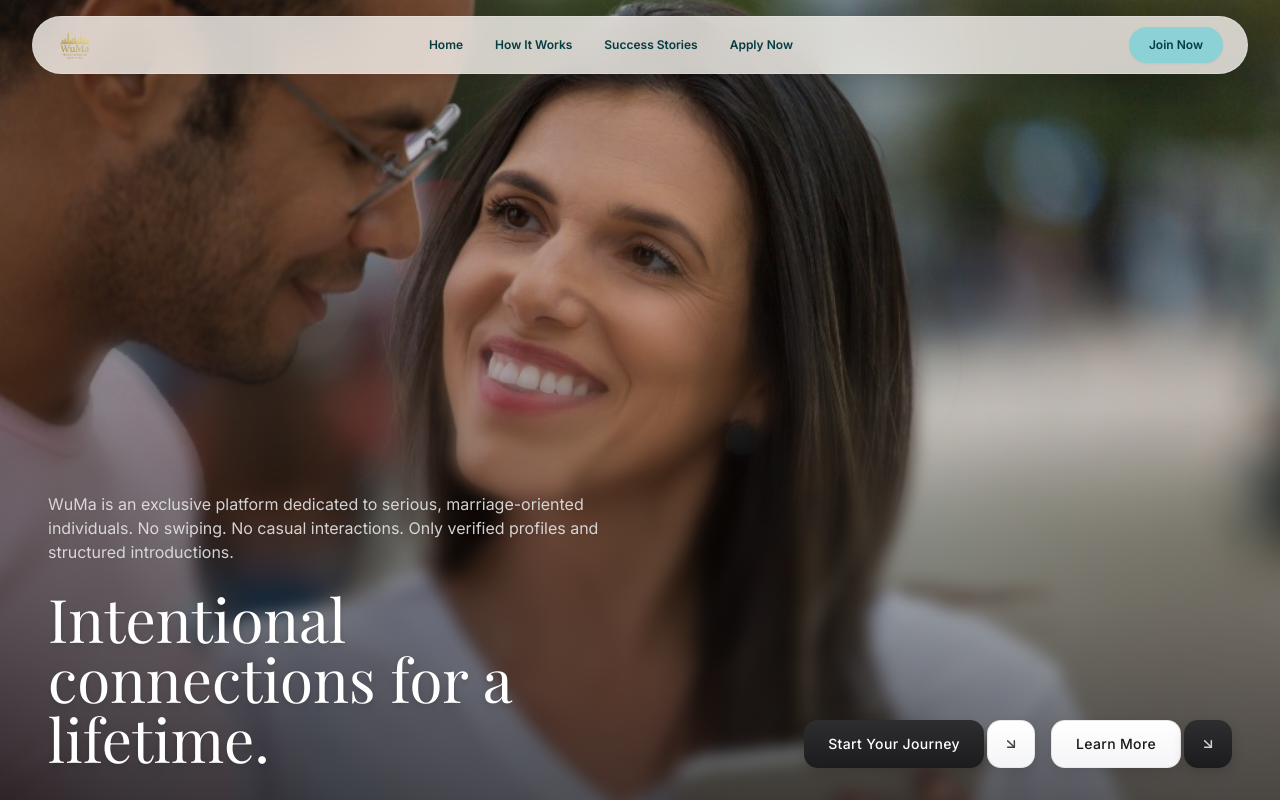
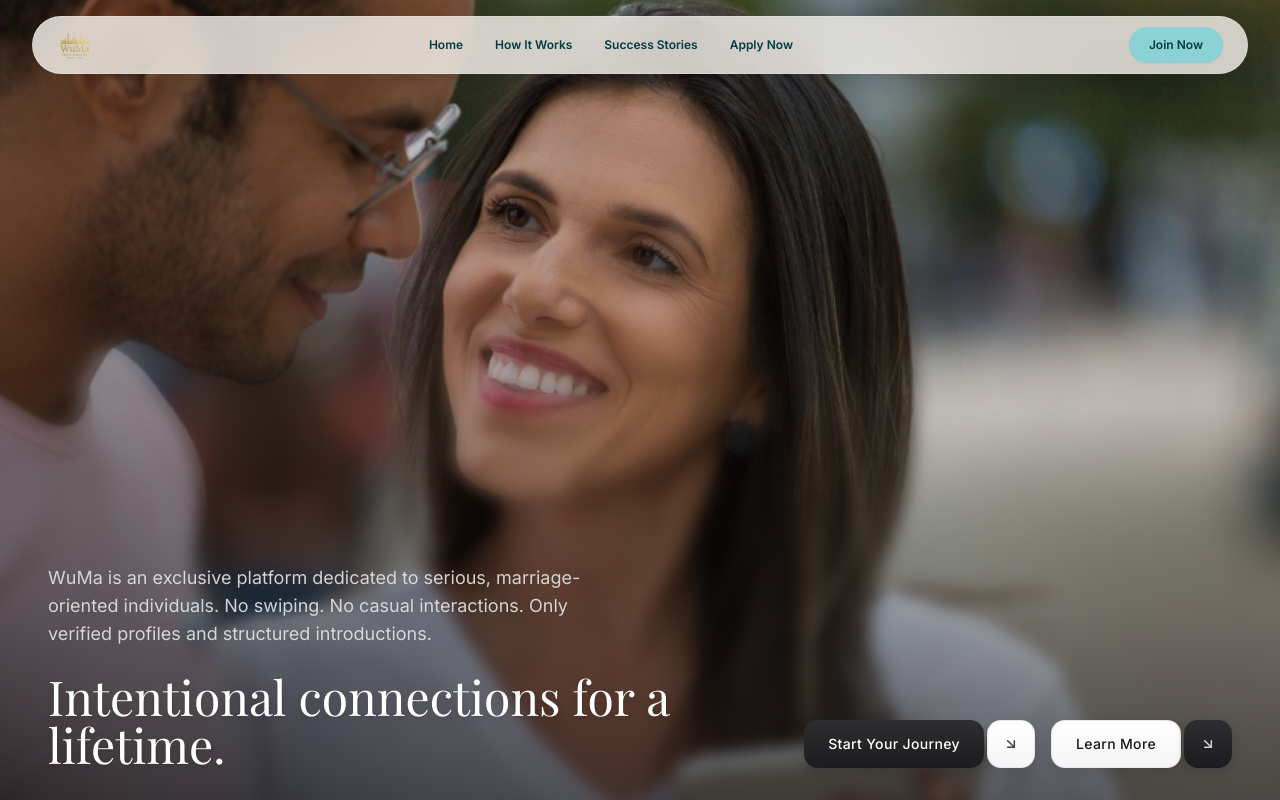
Before and after one commit to RaiNoumanMansab/wumamatchfigma, a React (Vite) app: page / in a window 1280 px wide. Shown: the top 800 px of the page. Built offline with nearby package versions, Linux system fonts and the light colour scheme; a web font is replaced by a local one.

Commit message:
new changes

```diff
--- a/src/components/sections/HeroSection.tsx
+++ b/src/components/sections/HeroSection.tsx
@@ -36,18 +36,16 @@ export const HeroSection: React.FC = () => {
 
         {/* Description Text on top */}
         <div className="max-w-xl mb-6 text-left">
-          <p className="text-sm sm:text-base text-zinc-200/90 font-sans leading-relaxed drop-shadow-sm">
+          <p className="text-sm sm:text-base lg:text-lg text-zinc-200/90 font-sans leading-relaxed drop-shadow-sm">
             WuMa is an exclusive platform dedicated to serious, marriage-oriented individuals. No swiping. No casual interactions. Only verified profiles and structured introductions.
           </p>
         </div>
 
         {/* Row with Heading on left, Buttons on right */}
         <div className="flex flex-col md:flex-row md:items-end md:justify-between gap-6 w-full">
-          <div className="max-w-2xl text-left">
-            <h1 className="font-serif font-normal text-white text-3xl sm:text-4xl md:text-5xl lg:text-6xl leading-tight drop-shadow-md">
-              Intentional<br />
-              connections for a<br />
-              lifetime.
+          <div className="max-w-3xl text-left">
+            <h1 className="font-serif font-normal text-white text-2xl sm:text-3xl md:text-4xl lg:text-5xl leading-tight drop-shadow-md">
+              Intentional connections for a lifetime.
             </h1>
           </div>
 
```
